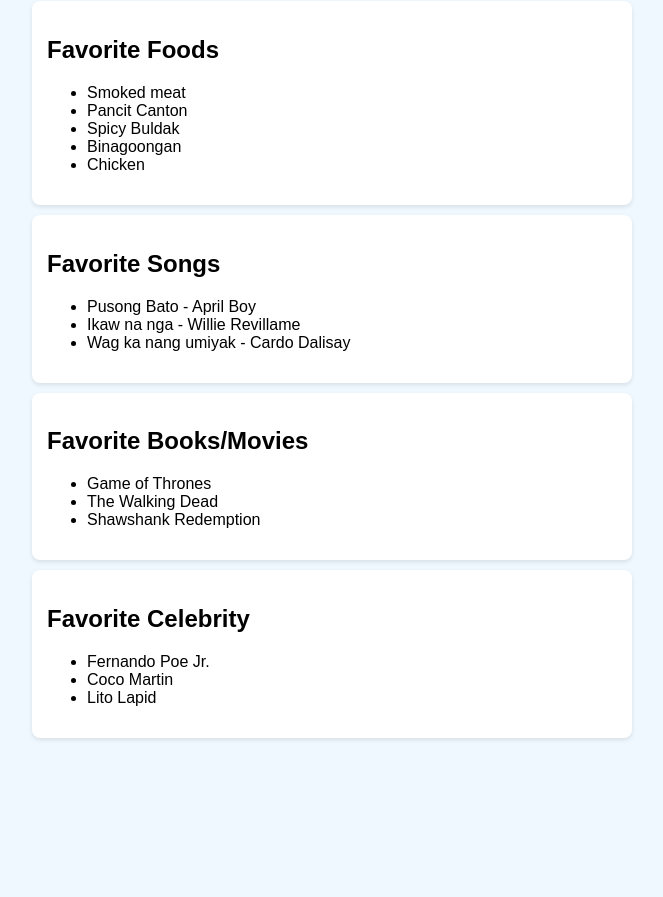
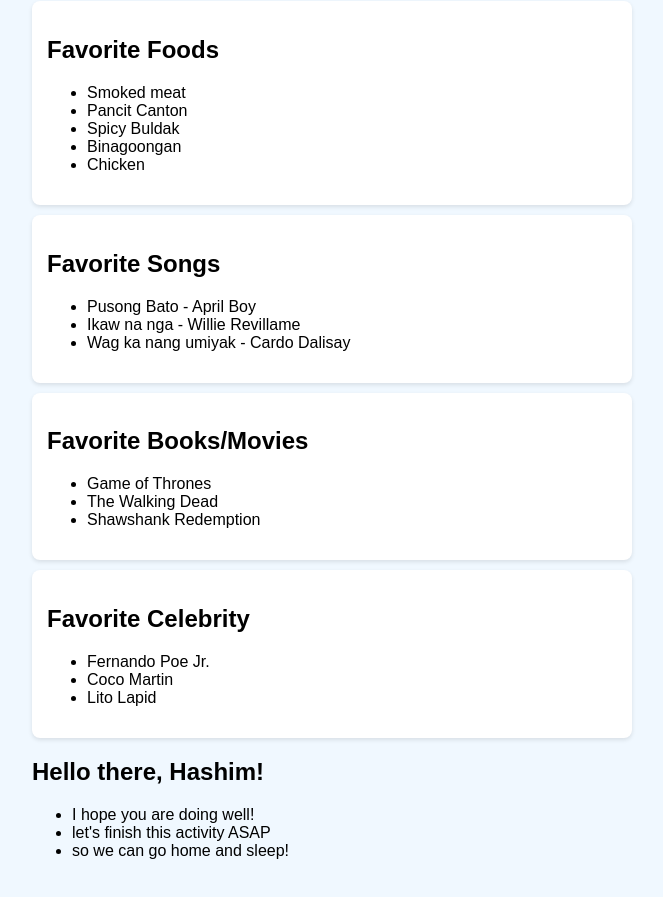
Before and after one commit to mohammedhammedhashim/Hashim-s-favorite-things, a plain HTML site: page index.html in a window 1280 px wide. Shown: the part 149-1046 px from the top of the page, without its empty margins (308-971 px from the left). Before the commit the page ends 967 px from the top, so only its background shows below. Drawn offline with Linux system fonts and the light colour scheme.

Commit message:
My Message to my friend

```diff
--- a/index.html
+++ b/index.html
@@ -65,5 +65,13 @@
             <li>Lito Lapid</li>
         </ul>
     </div>
+    <div class="message">
+        <h2>Hello there, Hashim!</h2>
+        <ul>
+            <li>I hope you are doing well!</li>
+            <li>let's finish this activity ASAP</li>
+            <li>so we can go home and sleep!</li>
+        </ul>
+    </div>
 </body>
 </html>
```
